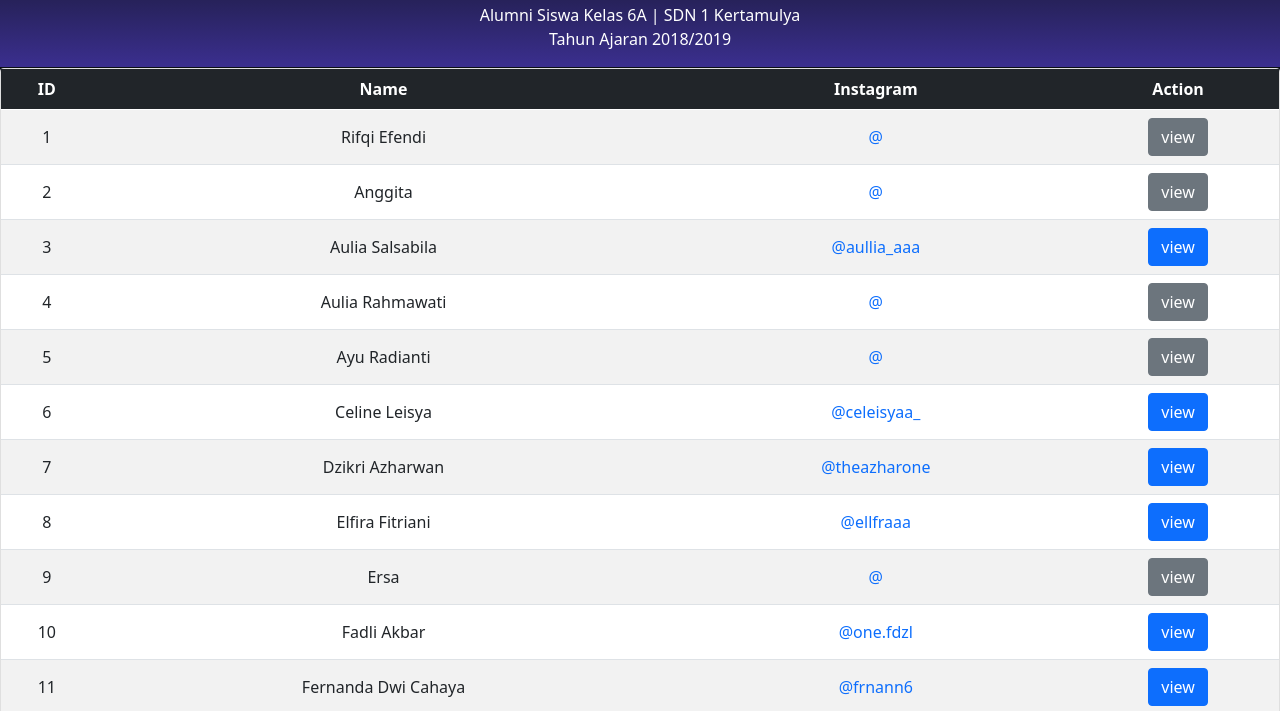
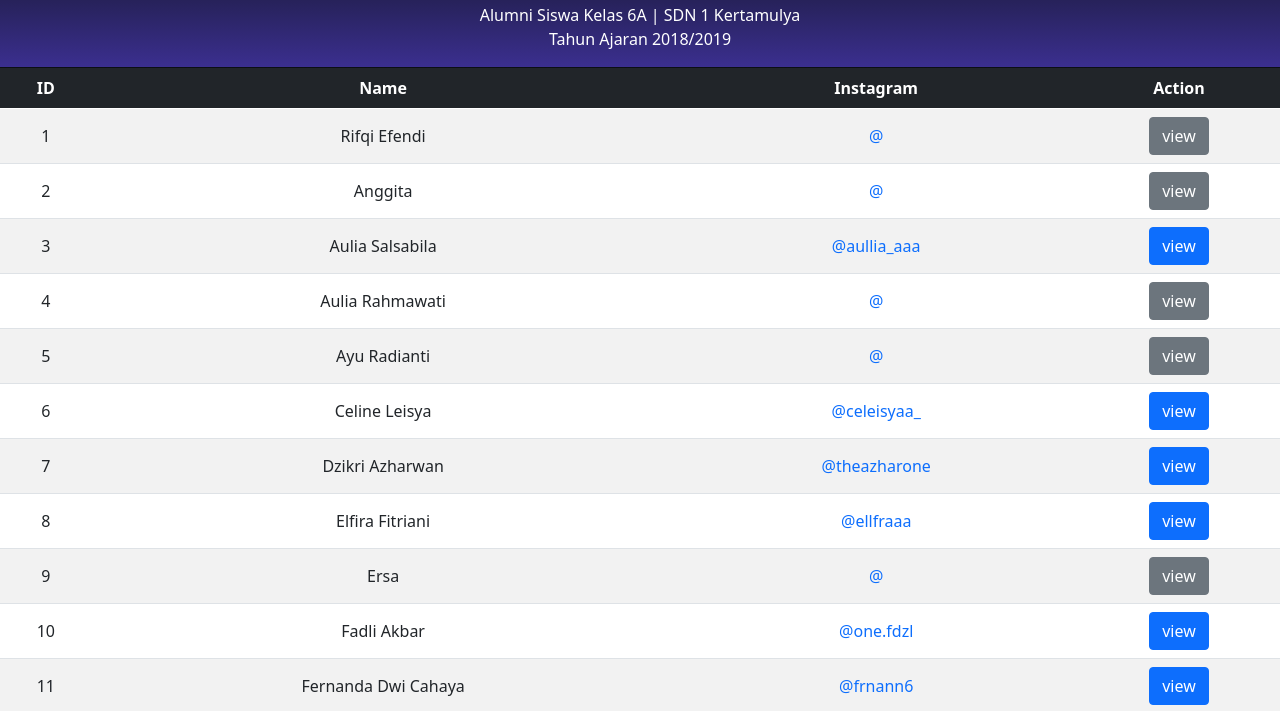
Before and after one commit to frnann6/alumni-6a, a plain HTML site: page siswa.html in a window 1280 px wide. Shown: the part 85-796 px from the top of the page. Drawn offline with nearby package versions, Linux system fonts and the light colour scheme.

Commit message:
fix: remove white border on siswa table

```diff
--- a/siswa.html
+++ b/siswa.html
@@ -23,7 +23,7 @@
                 <p class="mb-0">Alumni Siswa Kelas 6A | SDN 1 Kertamulya</p>
                 <div>Tahun Ajaran 2018/2019</div>
             </div>
-            <div class="card">
+            <div class="bg-white">
                 <table class="table table-striped table-hover align-middle">
                     <thead class="table-dark text-center">
                         <tr>
```
